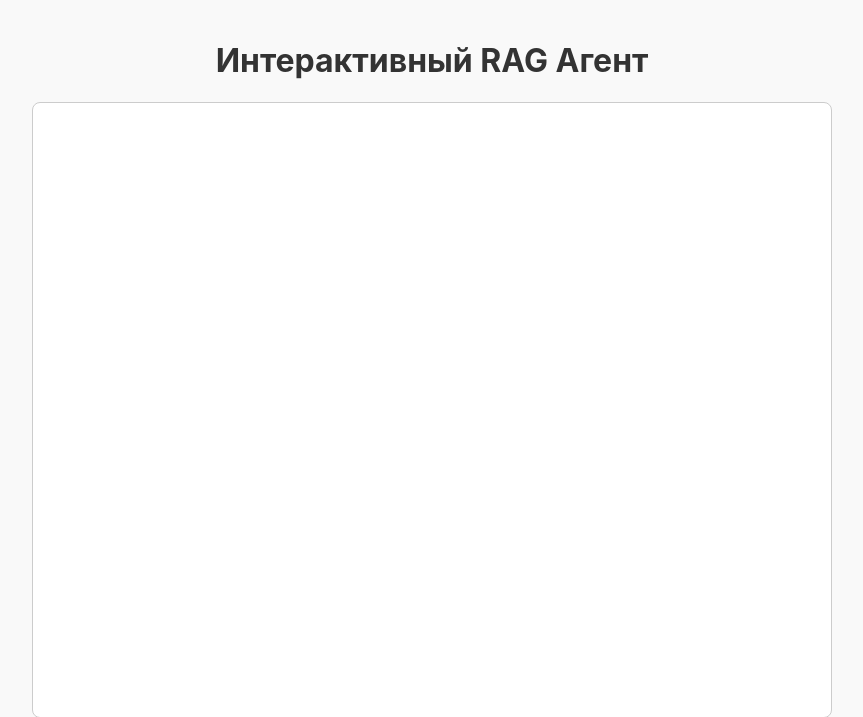
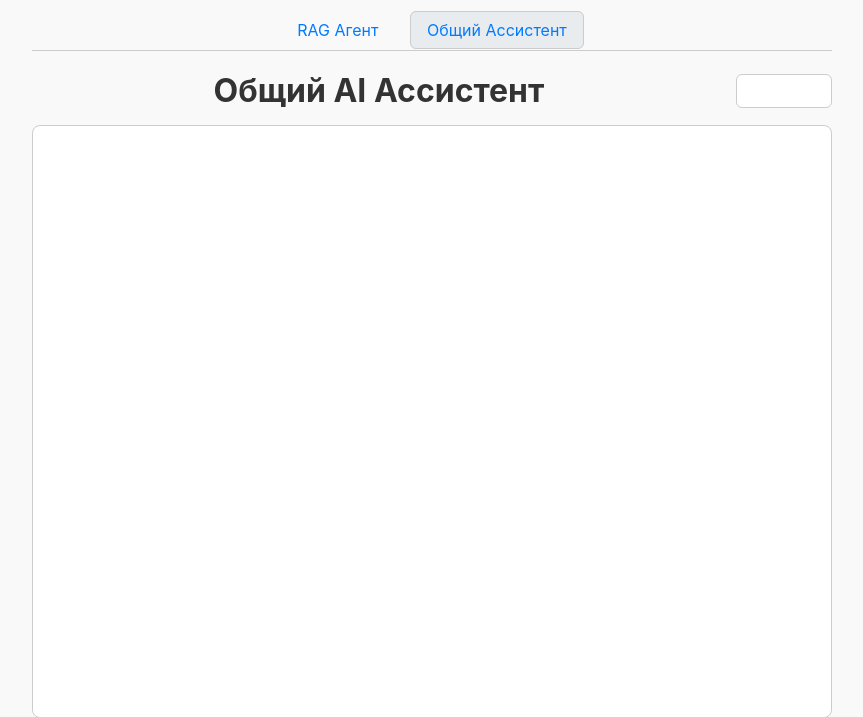
Before and after one commit to Tamerlan12345/rag, a Flask app: page /general in a window 1280 px wide. Shown: the top 717 px of the page, without its empty margins (208-1071 px from the left). Run offline with Flask 3, Linux system fonts and the light colour scheme.

Commit message:
Update index.html

```diff
--- a/templates/index.html
+++ b/templates/index.html
@@ -2,11 +2,17 @@
 <html lang="ru">
 <head>
     <meta charset="UTF-8">
-    <title>Интерактивный RAG Агент</title>
+    <title>{{ title }}</title>
     <style>
         :root { --user-bg: #dcf8c6; --ai-bg: #f1f0f0; --border-color: #ccc; --text-color: #333; --time-color: #888; }
         body { font-family: -apple-system, BlinkMacSystemFont, "Segoe UI", Roboto, Helvetica, Arial, sans-serif; max-width: 800px; margin: auto; padding: 20px; display: flex; flex-direction: column; height: 95vh; background-color: #f9f9f9; color: var(--text-color); }
-        h1 { text-align: center; color: var(--text-color); }
+        .header { display: flex; justify-content: space-between; align-items: center; margin-bottom: 15px; }
+        h1 { text-align: center; color: var(--text-color); flex-grow: 1; margin: 0; }
+        .nav-tabs { text-align: center; margin-bottom: 20px; border-bottom: 1px solid var(--border-color); padding-bottom: 10px; }
+        .nav-tabs a { padding: 8px 16px; text-decoration: none; color: #007bff; border: 1px solid transparent; border-radius: 6px; margin: 0 5px; }
+        /* Простая логика для выделения активной вкладки */
+        body.rag-page .nav-rag, body.general-page .nav-general { background-color: #e9ecef; border-color: var(--border-color); }
+        .reset-btn { padding: 8px 12px; border-radius: 6px; border: 1px solid var(--border-color); background-color: #fff; cursor: pointer; font-size: 0.9em; }
         .chat-window { flex-grow: 1; border: 1px solid var(--border-color); border-radius: 8px; padding: 15px; overflow-y: auto; margin-bottom: 20px; background-color: #fff; }
         .message-container { display: flex; flex-direction: column; margin-bottom: 15px; }
         .message { padding: 10px 15px; border-radius: 12px; line-height: 1.5; max-width: 85%; word-wrap: break-word; }
@@ -18,7 +24,6 @@
         .input-form { display: flex; }
         textarea { flex-grow: 1; padding: 12px; border-radius: 8px; border: 1px solid var(--border-color); resize: none; font-size: 1em; }
         button { padding: 12px 22px; margin-left: 10px; border-radius: 8px; border: none; background-color: #007bff; color: white; font-size: 1em; cursor: pointer; transition: background-color 0.2s; }
-        button:hover { background-color: #0056b3; }
         blockquote { border-left: 3px solid var(--border-color); padding-left: 1em; margin-left: 0; font-style: italic; color: #555; }
         .typing-indicator { align-self: flex-start; }
         .typing-indicator span { display: inline-block; width: 8px; height: 8px; border-radius: 50%; background-color: var(--border-color); margin: 0 2px; animation: bounce 1.4s infinite ease-in-out both; }
@@ -28,8 +33,16 @@
     </style>
     <script src="https://cdn.jsdelivr.net/npm/marked/marked.min.js"></script>
 </head>
-<body>
-    <h1>Интерактивный RAG Агент</h1>
+<body class="{{ 'rag-page' if 'RAG' in title else 'general-page' }}">
+    <div class="nav-tabs">
+        <a class="nav-rag" href="{{ url_for('rag_chat_page') }}">RAG Агент</a>
+        <a class="nav-general" href="{{ url_for('general_chat_page') }}">Общий Ассистент</a>
+    </div>
+
+    <div class="header">
+        <h1>{{ title }}</h1>
+        <button class="reset-btn" onclick="location.href='/reset'">Новый чат</button>
+    </div>
 
     <div class="chat-window" id="chat-window">
         {% for msg in history %}
@@ -54,71 +67,40 @@
         const chatWindow = document.getElementById('chat-window');
         const chatForm = document.getElementById('chat-form');
         const messageInput = document.getElementById('message-input');
+        const apiUrl = '{{ api_url }}'; // Получаем URL API из Flask
 
-        // --- Функция для получения текущего времени в формате HH:MM ---
         const getCurrentTime = () => new Date().toLocaleTimeString([], { hour: '2-digit', minute: '2-digit' });
+        const scrollToBottom = () => { chatWindow.scrollTop = chatWindow.scrollHeight; };
 
-        // --- Функция для прокрутки чата вниз ---
-        const scrollToBottom = () => {
-            chatWindow.scrollTop = chatWindow.scrollHeight;
-        };
-
-        // --- Преобразование Markdown в HTML для существующих сообщений ---
-        document.querySelectorAll('.ai .content').forEach(el => {
-            el.innerHTML = marked.parse(el.textContent);
-        });
+        document.querySelectorAll('.ai .content').forEach(el => { el.innerHTML = marked.parse(el.textContent); });
         scrollToBottom();
 
-        // --- Динамическая высота поля ввода ---
         messageInput.addEventListener('input', () => {
             messageInput.style.height = 'auto';
             messageInput.style.height = (messageInput.scrollHeight) + 'px';
         });
 
-        // --- Обработка отправки формы (клик или Enter) ---
-        chatForm.addEventListener('submit', (event) => {
-            event.preventDefault();
-            sendMessage();
-        });
+        chatForm.addEventListener('submit', e => { e.preventDefault(); sendMessage(); });
+        messageInput.addEventListener('keydown', e => { if (e.key === 'Enter' && !e.shiftKey) { e.preventDefault(); sendMessage(); } });
 
-        messageInput.addEventListener('keydown', (event) => {
-            if (event.key === 'Enter' && !event.shiftKey) {
-                event.preventDefault();
-                sendMessage();
-            }
-        });
-
-        // --- Главная функция отправки сообщения ---
         async function sendMessage() {
             const userText = messageInput.value.trim();
             if (!userText) return;
-
             const currentTime = getCurrentTime();
-
-            // 1. Мгновенно отображаем сообщение пользователя
             appendMessage('user', userText, currentTime);
-            messageInput.value = '';
-            messageInput.style.height = 'auto'; // Сбрасываем высоту
-
-            // 2. Показываем индикатор "печатает..."
+            messageInput.value = ''; messageInput.style.height = 'auto';
             showTypingIndicator();
 
-            // 3. Отправляем запрос на сервер
             try {
-                const response = await fetch('/ask', {
+                const response = await fetch(apiUrl, { // Используем правильный URL для API
                     method: 'POST',
                     headers: { 'Content-Type': 'application/json' },
                     body: JSON.stringify({ question: userText, time: currentTime })
                 });
-
                 if (!response.ok) throw new Error(`HTTP error! status: ${response.status}`);
-
                 const data = await response.json();
-
-                // 4. Убираем индикатор и отображаем ответ ИИ
                 hideTypingIndicator();
                 appendMessage('ai', data.answer, getCurrentTime());
-
             } catch (error) {
                 console.error('Error fetching AI response:', error);
                 hideTypingIndicator();
@@ -126,50 +108,34 @@
             }
         }
 
-        // --- Вспомогательные функции для обновления интерфейса ---
         function appendMessage(sender, text, time) {
-            const messageContainer = document.createElement('div');
-            messageContainer.className = 'message-container';
-
-            const messageDiv = document.createElement('div');
-            messageDiv.className = `message ${sender}`;
-
+            const container = document.createElement('div');
+            container.className = 'message-container';
+            const msgDiv = document.createElement('div');
+            msgDiv.className = `message ${sender}`;
             const contentDiv = document.createElement('div');
             contentDiv.className = 'content';
-
-            if (sender === 'ai') {
-                contentDiv.innerHTML = marked.parse(text); // Преобразуем Markdown
-            } else {
-                contentDiv.textContent = text;
-            }
-
+            contentDiv.innerHTML = sender === 'ai' ? marked.parse(text) : text;
             const timeDiv = document.createElement('div');
             timeDiv.className = 'message-time';
             timeDiv.textContent = time;
-
-            messageDiv.appendChild(contentDiv);
-            messageDiv.appendChild(timeDiv);
-            messageContainer.appendChild(messageDiv);
-            chatWindow.appendChild(messageContainer);
+            msgDiv.append(contentDiv, timeDiv);
+            container.appendChild(msgDiv);
+            chatWindow.appendChild(container);
             scrollToBottom();
         }
 
         function showTypingIndicator() {
             const indicator = document.createElement('div');
             indicator.className = 'message-container typing-indicator';
-            indicator.innerHTML = `
-                <div class="message ai">
-                    <span></span><span></span><span></span>
-                </div>`;
+            indicator.innerHTML = `<div class="message ai"><span></span><span></span><span></span></div>`;
             chatWindow.appendChild(indicator);
             scrollToBottom();
         }
 
         function hideTypingIndicator() {
             const indicator = chatWindow.querySelector('.typing-indicator');
-            if (indicator) {
-                indicator.remove();
-            }
+            if (indicator) indicator.remove();
         }
     </script>
 </body>
```
